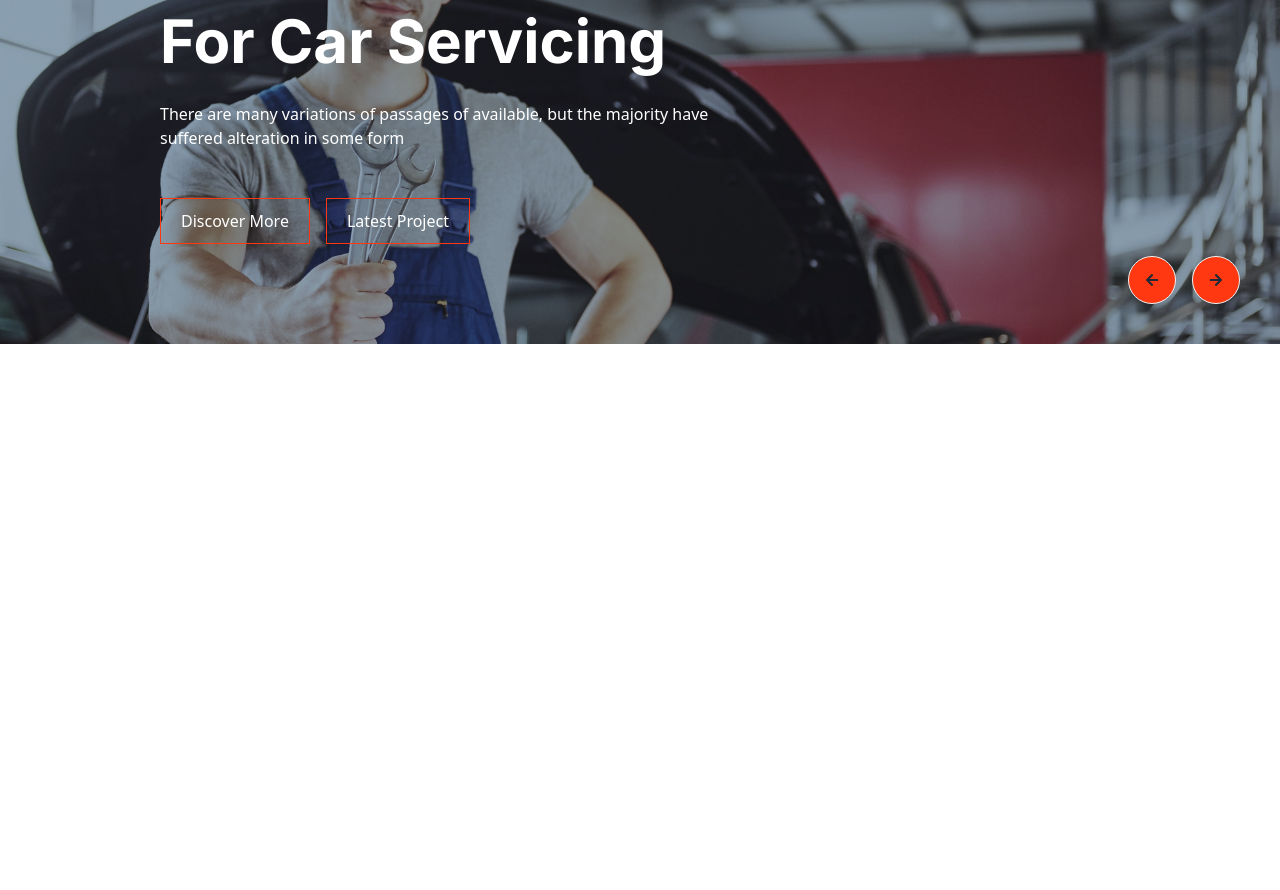
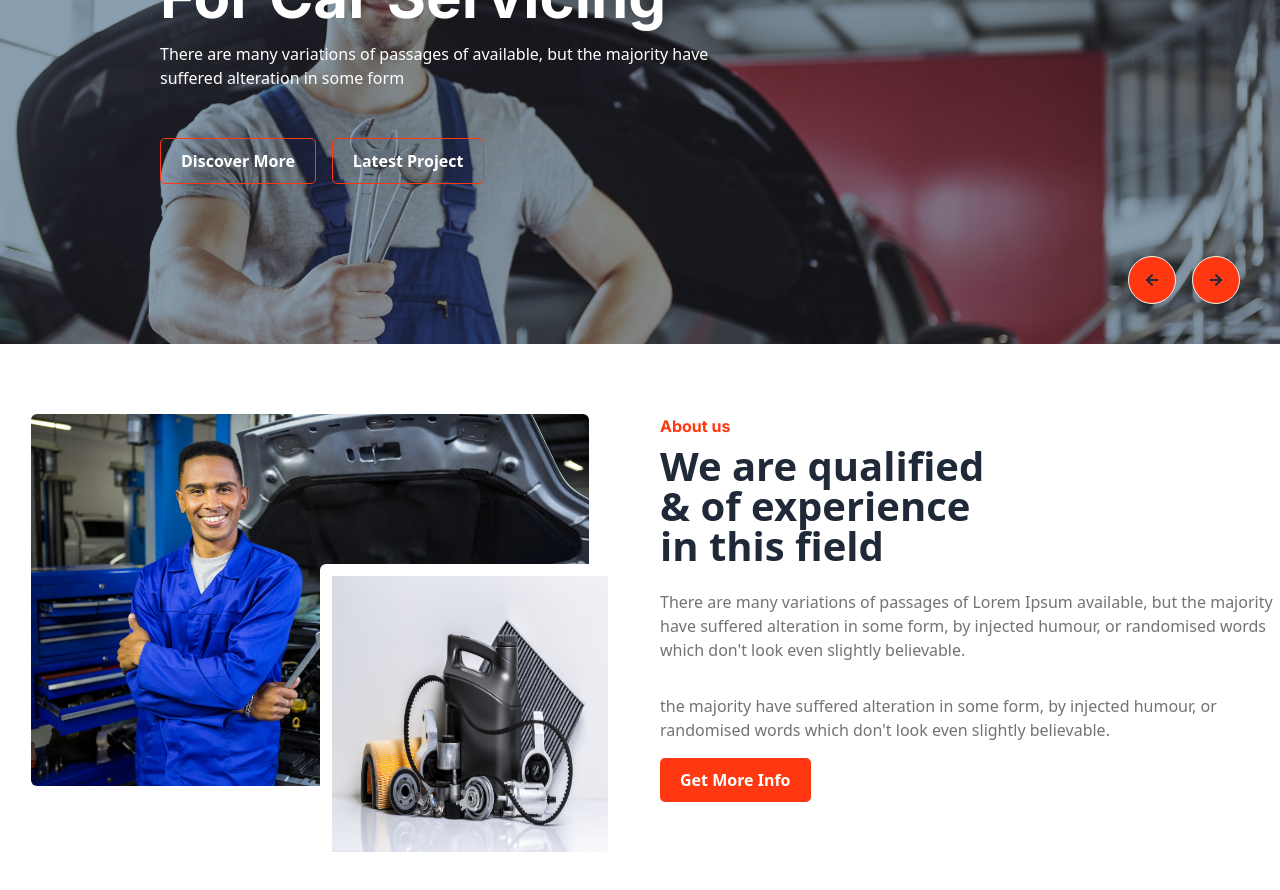
Before and after one commit to sagorcnits/car-doctor, a React (Vite) app: page / in a window 1280 px wide. Shown: the part 360-1250 px from the top of the page. Before the commit the page ends 800 px from the top, so only its background shows below. Built offline with nearby package versions, Linux system fonts and the light colour scheme.

Commit message:
about us added

```diff
--- a/src/components/Banner.jsx
+++ b/src/components/Banner.jsx
@@ -13,7 +13,7 @@ const Banner = () => {
         className="carousel-item relative w-full h-full bg-no-repeat bg-cover bg-blend-multiply bg-[#8ba0b1]"
       >
         <div className="md:w-[550px] flex flex-col gap-4 absolute top-16 md:top-28 left-8 md:left-40">
-          <h1 className=" md:text-[60px] font-Inter text-white font-bold">
+          <h1 className="text-2xl leading-none md:text-[60px] font-Inter text-white font-bold">
             Affordable Price For Car Servicing
           </h1>
           <p className="text-white">
@@ -40,7 +40,7 @@ const Banner = () => {
         className="carousel-item relative w-full  h-full bg-no-repeat bg-cover bg-blend-multiply bg-[#8ba0b1]"
       >
         <div className="md:w-[550px] flex flex-col gap-4 absolute top-16 md:top-28 left-8 md:left-40">
-          <h1 className=" md:text-[60px] font-Inter text-white font-bold">
+          <h1 className="text-2xl leading-none md:text-[60px] font-Inter text-white font-bold">
             Affordable Price For Car Servicing
           </h1>
           <p className="text-white">
@@ -67,7 +67,7 @@ const Banner = () => {
         className="carousel-item relative w-full  h-full bg-no-repeat bg-cover bg-blend-multiply bg-[#8ba0b1]"
       >
         <div className="md:w-[550px] flex flex-col gap-4 absolute top-16 md:top-28 left-8 md:left-40">
-          <h1 className=" md:text-[60px] font-Inter text-white font-bold">
+          <h1 className="text-2xl leading-none md:text-[60px] font-Inter text-white font-bold">
             Affordable Price For Car Servicing
           </h1>
           <p className="text-white">
@@ -94,7 +94,7 @@ const Banner = () => {
         className="carousel-item relative w-full  h-full bg-no-repeat bg-cover bg-blend-multiply bg-[#8ba0b1]"
       >
         <div className="md:w-[550px] flex flex-col gap-4 absolute top-16 md:top-28 left-8 md:left-40">
-          <h1 className=" md:text-[60px] font-Inter text-white font-bold">
+          <h1 className="text-2xl leading-none md:text-[60px] font-Inter text-white font-bold">
             Affordable Price For Car Servicing
           </h1>
           <p className="text-white">
--- a/src/index.css
+++ b/src/index.css
@@ -8,6 +8,8 @@
     border: 1px solid #ff3811;
     background-color: transparent;
     transition: all 0.5s;
+    font-weight: bold;
+    border-radius: 5px;
   }
 
   .button:hover {
--- a/src/layout/Root.jsx
+++ b/src/layout/Root.jsx
@@ -7,7 +7,7 @@ const Root = () => {
       <div className="border-b py-4">
         <Navbar></Navbar>
       </div>
-      <div className="max-w-7xl mx-auto">
+      <div className="max-w-7xl mx-auto px-2 md:px-0">
         <Outlet></Outlet>
       </div>
     </>
--- a/src/pages/home/Home.jsx
+++ b/src/pages/home/Home.jsx
@@ -1,9 +1,36 @@
+import aboutImg2 from "../../assets/images/about_us/parts.jpg";
+import aboutImg from "../../assets/images/about_us/person.jpg";
 import Banner from "../../components/Banner";
-
 const Home = () => {
   return (
     <div>
       <Banner></Banner>
+      <div className="flex flex-col md:flex-row gap-10 mt-16 pb-10">
+        <div className="flex-1 relative md:h-[450px]">
+          <img className="md:w-[90%] mx-auto rounded-md" src={aboutImg} alt="" />
+         <div className="absolute hidden md:block p-3 w-[300px] h-[300px] bg-white rounded-md bottom-0 right-0">
+           <img className="w-full h-full" src={aboutImg2} alt="" />
+         </div>
+        </div>
+        <div className="flex-1">
+          <p className="font-Inter font-bold text-[#FF3811]">About us</p>
+          <h1 className="text-[40px] font-inter font-bold leading-10 py-2">
+            We are qualified <br /> & of experience <br /> in this field
+          </h1>
+          <p className=" text-paragraph-text py-4 font-inter">
+            There are many variations of passages of Lorem Ipsum available, but
+            the majority have suffered alteration in some form, by injected
+            humour, or randomised words which don't look even slightly
+            believable.
+          </p>
+          <p className="text-paragraph-text py-4 font-inter">
+            the majority have suffered alteration in some form, by injected
+            humour, or randomised words which don't look even slightly
+            believable.
+          </p>
+          <button className="button  bg-[#FF3811] text-white hover:bg-black border-none">Get More Info</button>
+        </div>
+      </div>
     </div>
   );
 };
```
